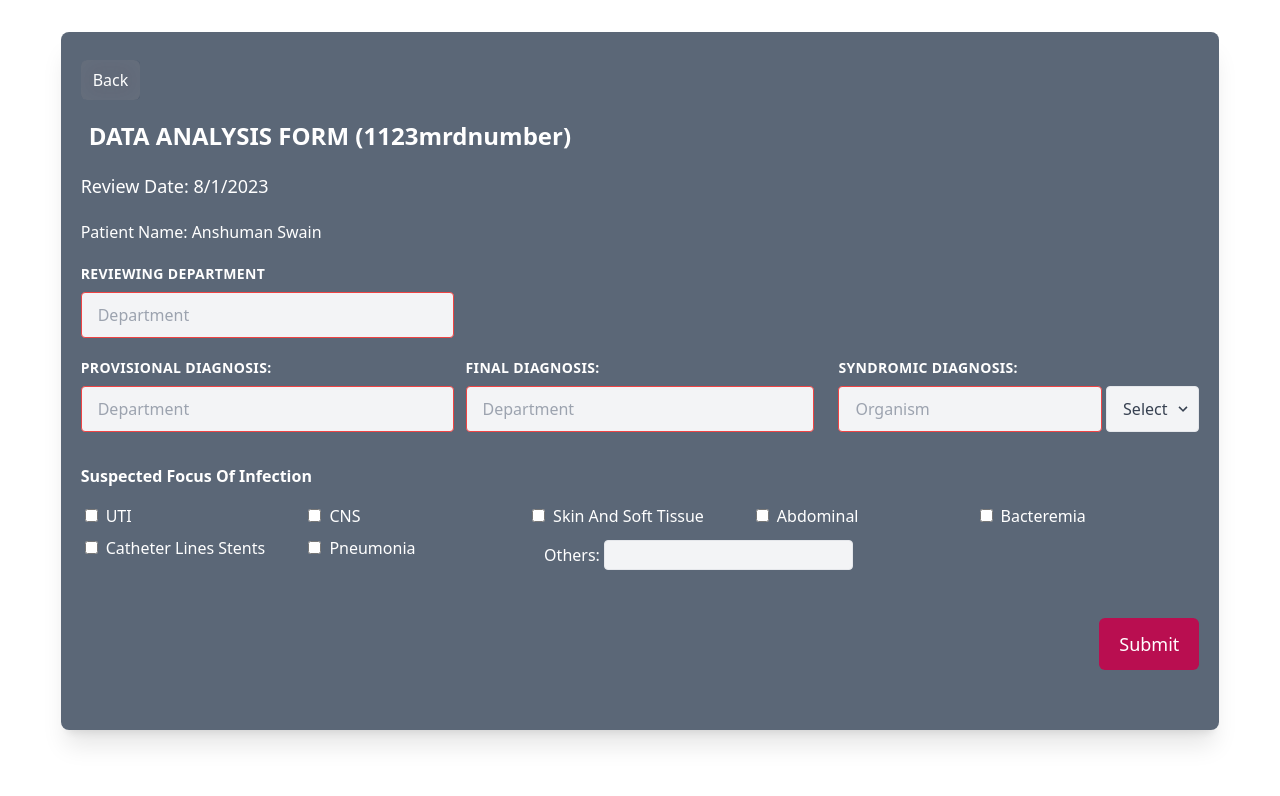
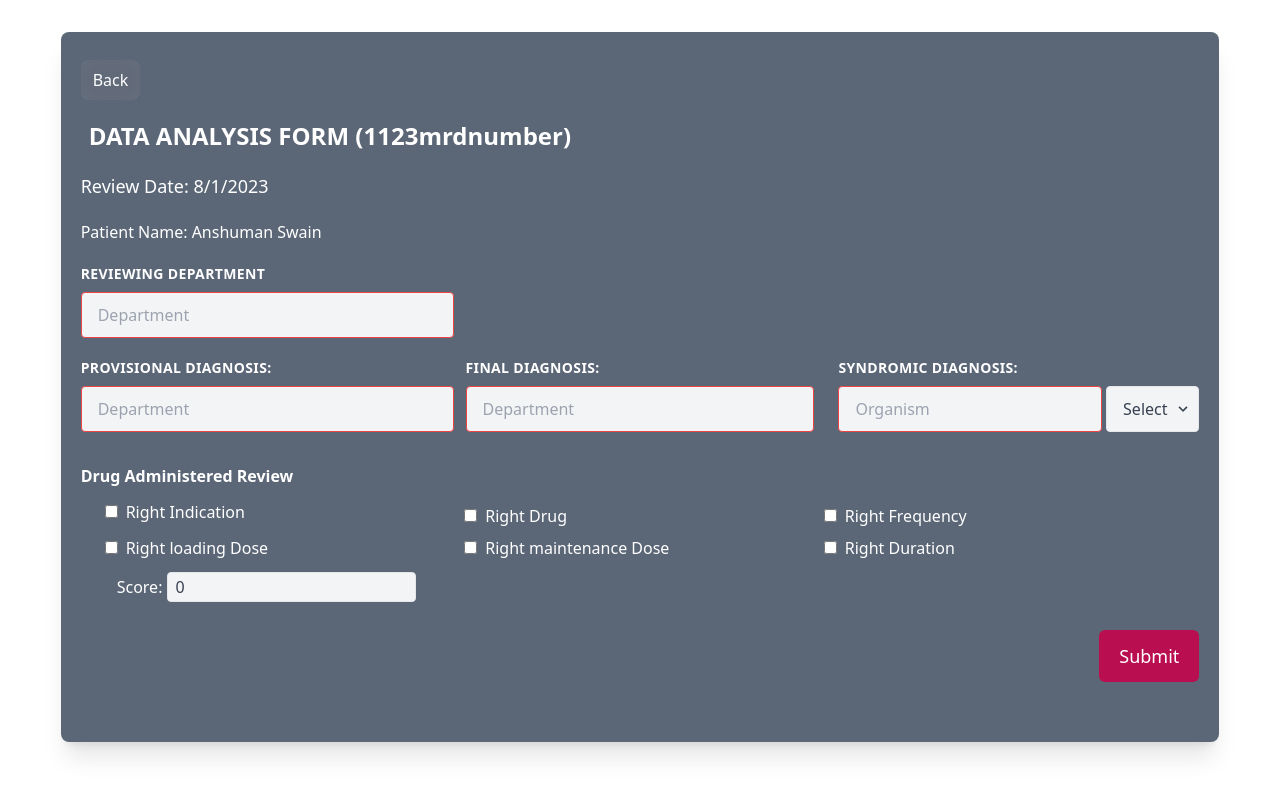
Before and after one commit to anshuman-8/antibiotic-stewardship-site, a Next.js app: page /analysis in a window 1280 px wide. Shown: the top 796 px of the page. Built offline with nearby package versions, Linux system fonts and the light colour scheme.

Commit message:
fix:typescript strict made

```diff
--- a/components/Form/CultureReport.tsx
+++ b/components/Form/CultureReport.tsx
@@ -1,12 +1,15 @@
 import { useEffect, useState } from "react";
 import { CiSquareRemove } from "react-icons/ci";
-import {BsTrashFill} from "react-icons/bs"
+import { BsTrashFill } from "react-icons/bs";
 
+interface proptype {
+  id: number,
+  deleteCultureReport: (id: number) => void,
+};
 
-export default function CultureReport(props) {
-
-  const {id, deleteCultureReport} = props;
-  const [antibioticList, setAntibioticList] = useState([]); // list of antibiotics selected
+export default function CultureReport(props: proptype) {
+  const { id, deleteCultureReport } = props;
+  const [antibioticList, setAntibioticList] = useState<string[]>([]); // list of antibiotics selected
 
   const handleAntibioticChange = (
     e: React.ChangeEvent<HTMLSelectElement>
@@ -75,10 +78,15 @@ export default function CultureReport(props) {
   return (
     <div className="border p-2 rounded-md mb-5">
       <div className="flex flex-row">
-      <div className="text-lg text-white font-semibold mt-2 my-5">Culture Report</div>
-      <button className="mx-5 px-2 py-1 hover:bg-slate-600 rounded-md my-auto" onClick={()=>deleteCultureReport(id)}>
-      <BsTrashFill className=" fill-red-600 " size={24} fill="red" />
-      </button>
+        <div className="text-lg text-white font-semibold mt-2 my-5">
+          Culture Report
+        </div>
+        <button
+          className="mx-5 px-2 py-1 hover:bg-slate-600 rounded-md my-auto"
+          onClick={() => deleteCultureReport(id)}
+        >
+          <BsTrashFill className=" fill-red-600 " size={24} fill="red" />
+        </button>
       </div>
       <div className="flex flex-wrap mb-2">
         <div className="flex items-center mb-5">
@@ -102,10 +110,7 @@ export default function CultureReport(props) {
 
       <div className="flex flex-wrap mb-5">
         <div className="w-full md:w-1/2 mb-2 md:mb-0">
-          <label
-            className="label-upper"
-            htmlFor="email"
-          >
+          <label className="label-upper" htmlFor="email">
             Date and time of Culture sent
           </label>
           <input
@@ -117,10 +122,7 @@ export default function CultureReport(props) {
           />
         </div>
         <div className="w-full md:w-1/2 px-3 mb-2 md:mb-0">
-          <label
-            className="label-upper"
-            htmlFor="email"
-          >
+          <label className="label-upper" htmlFor="email">
             Date and time of Culture Reported
           </label>
           <input
@@ -175,10 +177,7 @@ export default function CultureReport(props) {
           </div>
         </div>
         <div className="w-full md:w-1/3 px-3 mb-6 md:mb-0">
-          <label
-            className="label-upper"
-            htmlFor="email"
-          >
+          <label className="label-upper" htmlFor="email">
             Site of collection
           </label>
           <input
@@ -191,10 +190,7 @@ export default function CultureReport(props) {
           />
         </div>
         <div className="w-full md:w-1/3 px-3 mb-6 md:mb-0">
-          <label
-            className="label-upper"
-            htmlFor="email"
-          >
+          <label className="label-upper" htmlFor="email">
             Organism
           </label>
           <input
@@ -334,9 +330,7 @@ export default function CultureReport(props) {
       </div>
 
       <div className="flex flex-wrap mb-5">
-        <div className="text-white text-base font-semibold">
-          Imaging
-        </div>
+        <div className="text-white text-base font-semibold">Imaging</div>
         <div className="w-full flex flex-wrap font-medium text-white">
           <div className="w-1/3 sm:w-1/4 md:w-1/6 p-1">
             <input type="checkbox" name="UTI" id="UTI" className="" />
--- a/pages/analysis.tsx
+++ b/pages/analysis.tsx
@@ -3,7 +3,7 @@ import React, { useState } from "react";
 import { ToastContainer, toast } from "react-toastify";
 import "react-toastify/dist/ReactToastify.css";
 import Link from "next/link";
-import CultureReport from "../components/Form/CultureReport";
+import DrugReview from "../components/Analysis/DrugReview";
 
 export default function Analysis() {
   const [loading, setLoading] = useState(false);
@@ -163,97 +163,7 @@ export default function Analysis() {
             </div>
           </div>
 
-          {/* infection */}
-          <div className="mb-5">
-            <div className="text-white my-3 text-base font-semibold">
-              Suspected Focus Of Infection
-            </div>
-            {/* give a checkbox options with 5 in a row asking for different infections */}
-            <div className="w-full flex flex-wrap font-medium text-white">
-              <div className="w-1/2 sm:w-1/3 md:w-1/5 p-1">
-                <input type="checkbox" name="UTI" id="UTI" className="" />
-                <label htmlFor="infection" className="ml-2">
-                  UTI
-                </label>
-              </div>
-
-              <div className="w-1/2 sm:w-1/3 md:w-1/5 p-1">
-                <input type="checkbox" name="CNS" id="CNS" className="" />
-                <label htmlFor="infection" className="ml-2">
-                  CNS
-                </label>
-              </div>
-              <div className="w-1/2 sm:w-1/3 md:w-1/5 p-1">
-                <input
-                  type="checkbox"
-                  name="skinAndSoftTissue"
-                  id="skinAndSoftTissue"
-                  className=""
-                />
-                <label htmlFor="infection" className="ml-2">
-                  Skin And Soft Tissue
-                </label>
-              </div>
-
-              <div className="w-1/2 sm:w-1/3 md:w-1/5 p-1">
-                <input
-                  type="checkbox"
-                  name="abdominal"
-                  id="abdominal"
-                  className=""
-                />
-                <label htmlFor="infection" className="ml-2">
-                  Abdominal
-                </label>
-              </div>
-              <div className="w-1/2 sm:w-1/3 md:w-1/5 p-1">
-                <input
-                  type="checkbox"
-                  name="bacteremia"
-                  id="bacteremia"
-                  className=""
-                />
-                <label htmlFor="infection" className="ml-2">
-                  Bacteremia
-                </label>
-              </div>
-
-              <div className="w-1/2 sm:w-1/3 md:w-1/5 p-1">
-                <input
-                  type="checkbox"
-                  name="catheter_Lines_Stents"
-                  id="catheter_Lines_Stents"
-                  className=""
-                />
-                <label htmlFor="infection" className="ml-2">
-                  Catheter Lines Stents
-                </label>
-              </div>
-
-              <div className="w-1/2 sm:w-1/3 md:w-1/5 p-1">
-                <input
-                  type="checkbox"
-                  name="pneumonia"
-                  id="pneumonia"
-                  className=""
-                />
-                <label htmlFor="infection" className="ml-2">
-                  Pneumonia
-                </label>
-              </div>
-              <div className="w-full sm:w-2/3 md:w-2/5 my-2 mx-2">
-                <label htmlFor="infection" className="ml-2">
-                  Others:{" "}
-                </label>
-                <input
-                  type="text"
-                  name="infection"
-                  id="infection"
-                  className="appearance-none  bg-gray-100 text-gray-700 border rounded py-1 px-2  leading-tight focus:outline-none invalid:border-red-500 focus:bg-white"
-                />
-              </div>
-            </div>
-          </div>
+          <DrugReview/>
 
           {/* Submit */}
           <div className="flex justify-end">
--- a/tsconfig.json
+++ b/tsconfig.json
@@ -4,7 +4,7 @@
     "lib": ["dom", "dom.iterable", "esnext"],
     "allowJs": true,
     "skipLibCheck": true,
-    "strict": false,
+    "strict": true,
     "forceConsistentCasingInFileNames": true,
     "noEmit": true,
     "esModuleInterop": true,
```
Also changed, not shown: components/Form/AntibioticUsed.tsx (+33 -53 lines), pages/form.tsx (+84 -91 lines).
